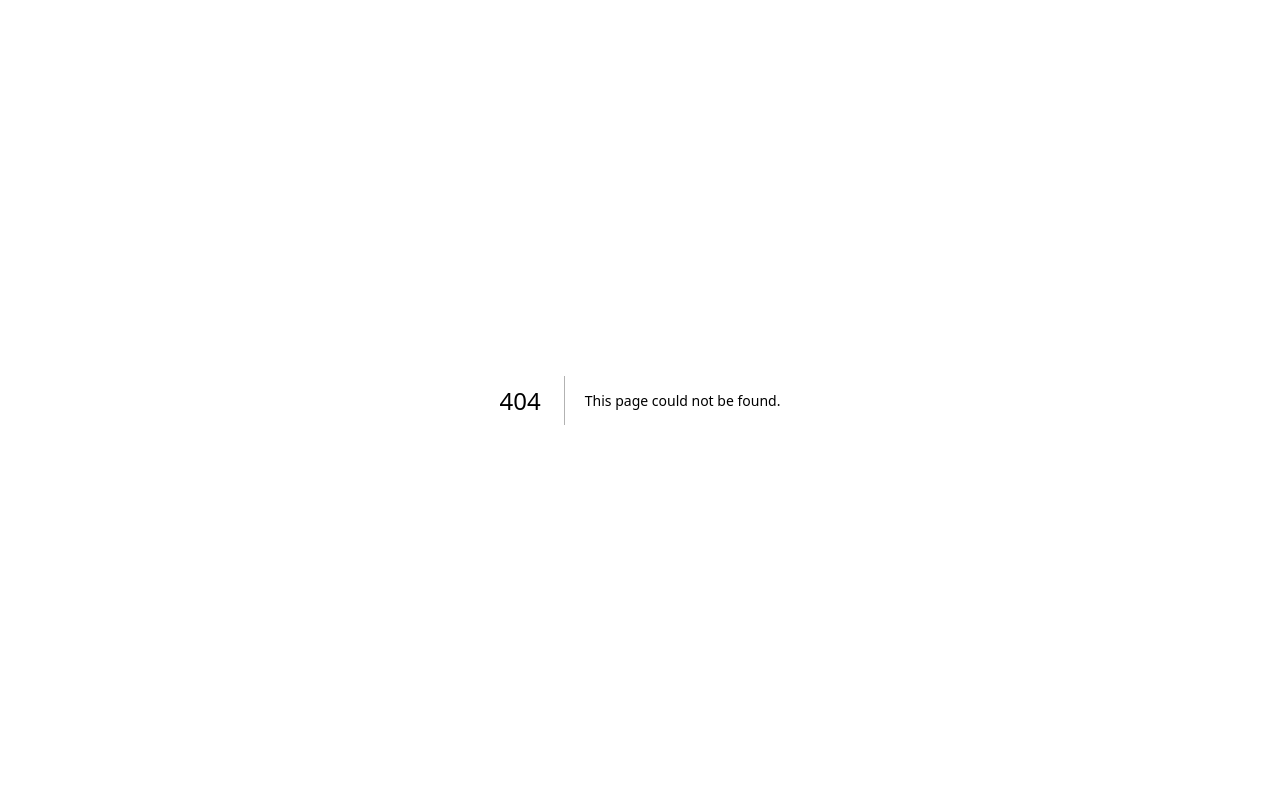
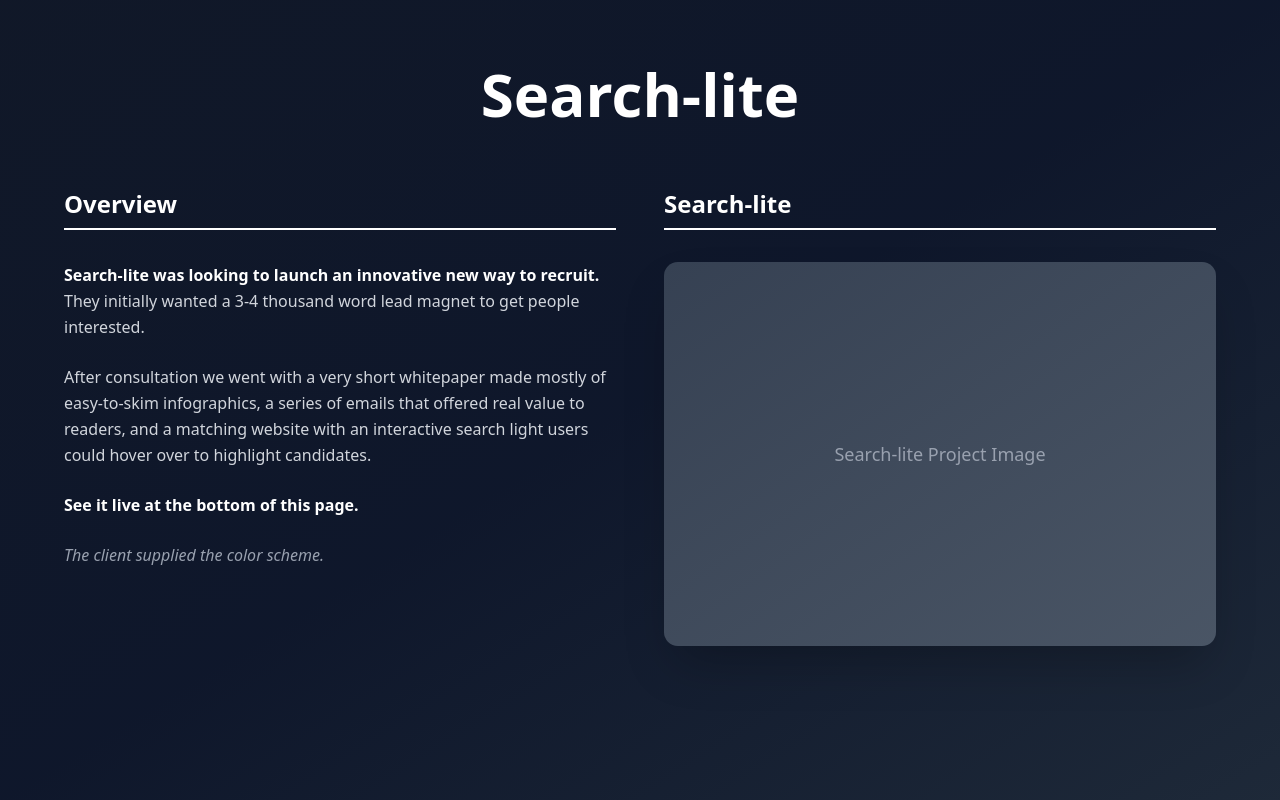
Before and after one commit to SemanticPaint/listentomeDewardyouneedthistoworksopleasemakeitworkdewardnothapopyispentyearsmakingthisfor-you-main, a Next.js app: page /projectOne in a window 1280 px wide. Before the commit this address had no page. Built offline with nearby package versions, Linux system fonts and the light colour scheme.

Commit message:
top done

```diff
--- /dev/null
+++ b/app/projectOne/page.tsx
@@ -0,0 +1,85 @@
+
+"use client"
+
+import { useState, useEffect } from "react"
+import { gsap } from "gsap"
+import { ScrollTrigger } from "gsap/ScrollTrigger"
+
+// Register GSAP plugins
+if (typeof window !== "undefined") {
+  gsap.registerPlugin(ScrollTrigger)
+}
+
+export default function ProjectOnePage() {
+  useEffect(() => {
+    // Fade in animations
+    const elements = document.querySelectorAll(".animate-fade-in")
+    if (elements.length > 0) {
+      gsap.fromTo(elements,
+        { opacity: 0, y: 30 },
+        { opacity: 1, y: 0, duration: 0.8, stagger: 0.2, ease: "power2.out" }
+      )
+    }
+
+    return () => {
+      ScrollTrigger.getAll().forEach(trigger => trigger.kill())
+    }
+  }, [])
+
+  return (
+    <div className="min-h-screen bg-gradient-to-br from-gray-900 via-slate-900 to-gray-800">
+      {/* Header */}
+      <div className="py-16 px-8 md:px-16">
+        <div className="max-w-6xl mx-auto">
+          <h1 className="animate-fade-in text-5xl md:text-6xl font-bold text-center text-white mb-16">
+            Search-lite
+          </h1>
+
+          {/* Main content grid */}
+          <div className="grid grid-cols-1 lg:grid-cols-2 gap-12 items-start">
+            {/* Left column - Overview */}
+            <div className="animate-fade-in">
+              <div className="mb-8">
+                <h2 className="text-2xl font-bold text-white mb-4 border-b-2 border-white pb-2">
+                  Overview
+                </h2>
+              </div>
+
+              <div className="space-y-6 text-gray-300 leading-relaxed">
+                <p>
+                  <strong className="text-white">Search-lite was looking to launch an innovative new way to recruit.</strong> They initially wanted a 3-4 thousand word lead magnet to get people interested.
+                </p>
+
+                <p>
+                  After consultation we went with a very short whitepaper made mostly of easy-to-skim infographics, a series of emails that offered real value to readers, and a matching website with an interactive search light users could hover over to highlight candidates.
+                </p>
+
+                <p>
+                  <strong className="text-white">See it live at the bottom of this page.</strong>
+                </p>
+
+                <p className="italic text-gray-400">
+                  The client supplied the color scheme.
+                </p>
+              </div>
+            </div>
+
+            {/* Right column - Search-lite section */}
+            <div className="animate-fade-in">
+              <div className="mb-8">
+                <h2 className="text-2xl font-bold text-white mb-4 border-b-2 border-white pb-2">
+                  Search-lite
+                </h2>
+              </div>
+
+              {/* Placeholder image */}
+              <div className="w-full h-96 bg-gradient-to-br from-gray-700 to-gray-600 rounded-xl flex items-center justify-center shadow-2xl">
+                <span className="text-gray-400 font-light text-lg">Search-lite Project Image</span>
+              </div>
+            </div>
+          </div>
+        </div>
+      </div>
+    </div>
+  )
+}
```
